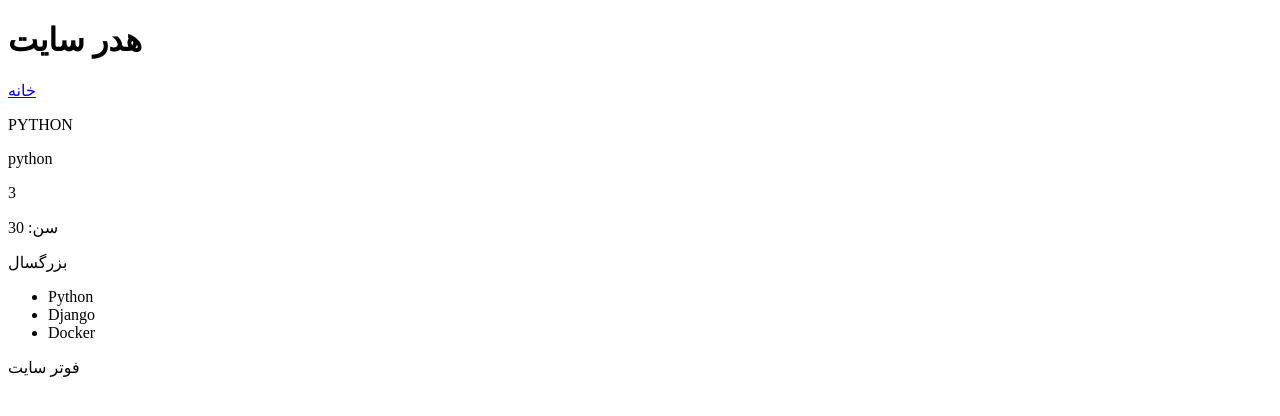
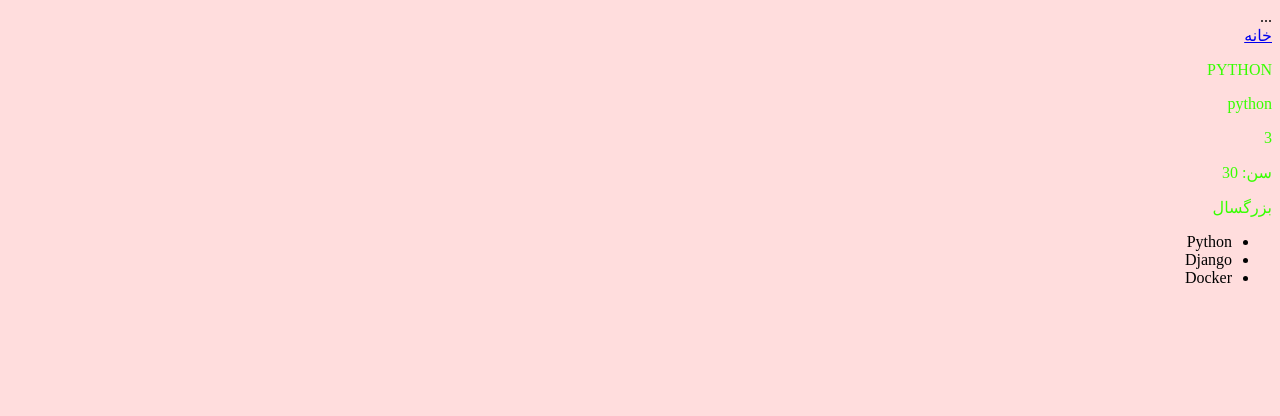
Before and after one commit to mortezash/django, a Django app: page / in a window 1280 px wide. Shown: the top 416 px of the page. Run offline with Django 5.2, Linux system fonts and the light colour scheme.

Commit message:
feat : use css and js static in html

```diff
--- a/blog/templates/blog/base.html
+++ b/blog/templates/blog/base.html
@@ -1,21 +1,37 @@
+{% load static %}
+
 <!DOCTYPE html>
-<html lang="fa">
+<html lang="fa" dir="rtl">
 <head>
     <meta charset="UTF-8">
-    <title>{% block title %}سایت{% endblock %}</title>
+    <meta name="viewport" content="width=device-width, initial-scale=1.0">
+    <title>{% block title %}سایت من{% endblock %}</title>
+
+    <!-- CSS ها -->
+
+    <link rel="stylesheet" href="{% static 'blog/css/style.css' %}">
+
+    <!-- فاویکون و ... -->
+    <link rel="icon" href="{% static 'images/favicon.ico' %}">
+
+    {% block extra_css %}{% endblock %}
 </head>
 <body>
 
-<header>
-    <h1>هدر سایت</h1>
-</header>
+    <!-- هدر، منو و ... -->
+    <header>
+        ...
+    </header>
 
-{% block content %}
-{% endblock %}
+    <main>
+        {% block content %}
+        {% endblock %}
+    </main>
 
-<footer>
-    <p>فوتر سایت</p>
-</footer>
+    <!-- JavaScript ها -->
+    <script src="{% static 'blog/js/main.js' %}"></script>
+
+    {% block extra_js %}{% endblock %}
 
 </body>
 </html>
--- a/blog/templates/blog/home.html
+++ b/blog/templates/blog/home.html
@@ -1,5 +1,5 @@
 {% extends 'blog/base.html' %}
-
+{% load static %}
 {% block title %}
 خانه
 {% endblock %}
@@ -22,6 +22,10 @@
     {% endfor %}
     </ul>
 
+{% endblock %}
+{% block extra_css %}
+{% endblock %}
 
-
+{% block extra_js %}
+    <script src="{% static 'blog/js/main.js' %}"></script>
 {% endblock %}
--- a/django1/settings.py
+++ b/django1/settings.py
@@ -27,8 +27,13 @@ DEBUG = True
 
 ALLOWED_HOSTS = []
 
+STATIC_URL = '/static/'
 
 # Application definition
+STATICFILES_DIRS = [
+    BASE_DIR / 'static',
+]
+STATIC_ROOT = BASE_DIR / "staticfiles"
 
 INSTALLED_APPS = [
     'django.contrib.admin',
--- /dev/null
+++ b/static/blog/css/style.css
@@ -0,0 +1,7 @@
+body {
+    background-color: #ffdddd !important;
+}
+
+p{
+    color: #37ff00;
+}
```
Also changed, not shown: static/blog/js/main.js (added), 1 other file.
